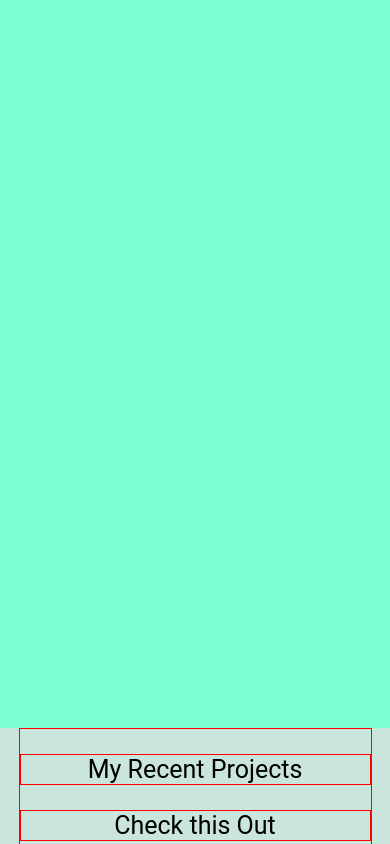
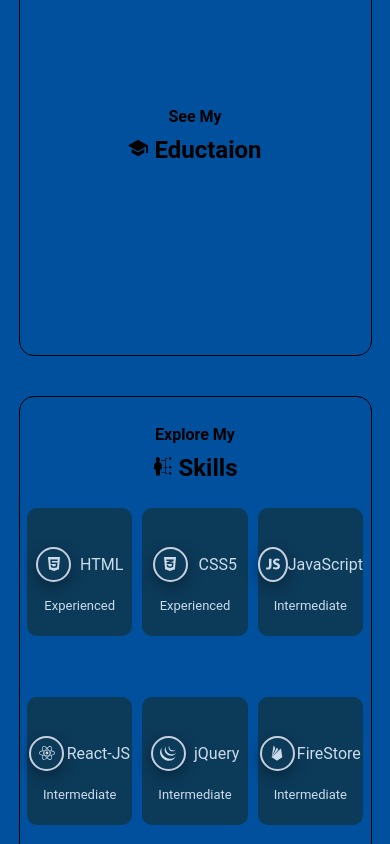
Before and after one commit to iamdeepak123/portfoliosite, a React (Create React App) app: page / in a window 390 px wide. Shown: the part 960-1804 px from the top of the page. Built offline with nearby package versions, Linux system fonts and the light colour scheme.

Commit message:
updated UI

```diff
--- a/src/App.js
+++ b/src/App.js
@@ -14,7 +14,7 @@
   return (
     <>
       <Navbar />
-      <HomePage />
+       <HomePage />
       <AboutMe />
       <MyWork />
       <ContactMe />
--- a/src/Components/AboutMe.jsx
+++ b/src/Components/AboutMe.jsx
@@ -1,13 +1,118 @@
 import React from 'react'
-import {Element} from "react-scroll"
+import { Element } from "react-scroll"
+import { Slide } from 'react-awesome-reveal';
+import { FaHtml5 } from "react-icons/fa";
+import { FaCss3Alt } from "react-icons/fa";
+import { AiOutlineJavaScript } from "react-icons/ai";
+import { FaReact } from "react-icons/fa6";
+import { SiJquery } from "react-icons/si";
+import { RiFirebaseFill } from "react-icons/ri";
+import { GiSkills } from "react-icons/gi";
+import { IoSchoolSharp } from "react-icons/io5";
+import { PiBuildingOfficeBold } from "react-icons/pi";
+
+
+
 
 const AboutMe = () => {
   return (
     <Element name='AboutMe'>
-    <div className='aboutMe_container'>About Me  </div>
+      <div className='AboutMe_container'>
+        <Slide className='aboutme_slider' direction='right'>
+          <div className="Education_details">
+
+            <div className="education_heading">
+              <h4>See My</h4>
+              <h2> <IoSchoolSharp  fontSize={"20px"}/> Eductaion
+              </h2>
+            </div>
+
+          </div>
+
+        </Slide>
+        <Slide direction='up' className='aboutme_slider'>
+          <div className="Skills_details">
+
+            <div className="skills_heading">
+              <h4>Explore My</h4>
+              <h2> <GiSkills fontSize={"20px"}/> Skills </h2>
+            </div>
+
+            <div className="skills_list">
+              <div className="skillbox">
+                <div className="skill_image">
+
+                  <p className='skillimg'><FaHtml5 /> </p>
+                  <p>HTML</p>
 
 
-    </Element>  )
+                </div>
+                <div className="skill_name">Experienced</div>
+              </div>
+              <div className="skillbox">
+
+                <div className="skill_image">
+
+                  <p className='skillimg'><FaCss3Alt /> </p>
+                  <p>CSS5</p>
+
+                </div>
+                <div className="skill_name">Experienced</div>
+              </div>
+              <div className="skillbox">
+                <div className="skill_image">
+
+                  <p className='skillimg'><AiOutlineJavaScript /> </p>
+                  <p>JavaScript</p>
+                </div>
+                <div className="skill_name">Intermediate</div>
+              </div>
+              <div className="skillbox">
+                <div className="skill_image">
+                  <p className='skillimg'> <FaReact /> </p>
+                  <p> React-JS</p>
+                </div>
+                <div className="skill_name">Intermediate</div>
+              </div>
+              <div className="skillbox">
+                <div className="skill_image">
+                  <p className='skillimg'> <SiJquery /></p>
+                  <p> jQuery</p>
+                </div>
+                <div className="skill_name">Intermediate</div>
+              </div>
+              <div className="skillbox">
+                <div className="skill_image">
+                  <p className='skillimg'>  <RiFirebaseFill /> </p>
+                  <p> FireStore</p>
+                </div>
+                <div className="skill_name">Intermediate</div>
+              </div>
+
+            </div>
+          </div>
+        </Slide>
+
+        <Slide direction='left' className='aboutme_slider'>
+          <div className="Experience_details">
+            <div className="experience_heading">
+              <h4>Explore My</h4>
+              <h2><PiBuildingOfficeBold fontSize={"20px"}/> Experience</h2>
+            </div>
+
+
+
+          </div>
+        </Slide>
+
+
+
+
+
+      </div>
+
+
+    </Element>)
 }
 
 export default AboutMe
--- a/src/Components/Navbar.jsx
+++ b/src/Components/Navbar.jsx
@@ -1,6 +1,7 @@
 import React, { useState } from 'react'
 import { Link } from "react-scroll"
 import { FiAlignRight } from "react-icons/fi";
+import { TbSquareRoundedLetterD } from "react-icons/tb";
 
 import { AiFillCloseCircle } from "react-icons/ai";
 
@@ -12,7 +13,8 @@
     <>
       <div className="navbar_container">
         <div className="nav_logo">
-          <div className="imgs">Karki</div>
+          <div className="imgs"><TbSquareRoundedLetterD fontSize={"50px"} />
+          </div>
         </div>
 
         <ul className={ active ? 'menu_list' : "menu_list active" }>
--- a/src/MyData/Data.js
+++ b/src/MyData/Data.js
@@ -1,7 +1,7 @@
 const data = [
     {
         id: 1,
-        name: "E-Commerce",
+        name: "E-Commerce-App",
         codelink: "https://github.com/iamdeepak123/my_ecomm_website",
         projectlink: "https://my-ecomm-website.vercel.app/",
         image: "https://drive.google.com/file/d/10O54BOWd0FS6yQ6QgyYAqMkVx4c9zuzQ/view?usp=drive_link.png",
@@ -22,7 +22,7 @@
     },
     {
         id: 3,
-        name: "ToDoList-React",
+        name: "ToDoList-React-App",
         codelink: "https://github.com/iamdeepak123/TodoList-React",
         projectlink: "https://todo-list-react-omega-five.vercel.app/",
         image: "",
--- a/src/index.css
+++ b/src/index.css
@@ -41,7 +41,6 @@
     height: 100%;
     width: 60%;
     gap: 60px;
-
     margin-left: 0px;
 
 }
@@ -56,6 +55,13 @@
     color: white;
     cursor: pointer;
     font-size: 18px;
+    transition: .8s;
+
+}
+
+.menu_list li:hover{
+    text-decoration: underline;
+
 }
 
 
@@ -92,21 +98,22 @@
     .menu_list {
         position: fixed;
         background-color: #0077B6;
-        top: 15vh;
+        top: 6vh;
         right: -100%;
         display: flex;
         flex-direction: column;
         justify-content: center;
         align-items: center;
-        height: 85vh;
+        height: 100vh;
         width: 100%;
         margin: 0px;
         padding: 0px;
         transition: ease-in-out .8s;
         z-index: 99999;
 
-        gap: 40px;
     }
+
+
 
     .menu_icons {
         display: flex;
@@ -115,7 +122,6 @@
         display: flex;
         justify-content: end;
         align-items: center;
-
     }
 
     .showicon {
@@ -148,14 +154,17 @@
     }
 
     .menu_list li {
-        height: 30px;
-        width: 39%;
-        margin-right: 0px;
-        font-size: 20px;
+        height: 40px;
+        width: 100%;
+        font-size: 25px;
+        width: 100%;
+        padding: 0%;
+
+
     }
 
     .imgs {
-        height: 74%;
+        height: 100%;
         width: 19%;
     }
 }
@@ -384,14 +393,168 @@
 
 }
 
+/* ------------------------------------------------AboutMe style-------------------------------- */
 
 
 
-.aboutMe_container {
-    height: 100vh;
+.AboutMe_container {
+    min-height: 700px;
+    height: auto;
     width: 100%;
-    background-color: aquamarine;
+    background-color: #00509d;
+    display: flex;
+    justify-content: center;
+    align-items: center;
+    gap: 20px;
+    caret-color: transparent;
 }
+
+.aboutme_slider{
+    width: 30%;
+    height: 550px;
+    border: 1px solid black;
+    margin-top: 10px;
+    margin-bottom: 10px;
+    border-radius: 15px;
+
+}
+.Education_details {
+    width: 100%;
+    height: 100%;
+    display: flex;
+    justify-content: center;
+    align-items: center;
+    flex-direction: column;
+}
+
+.Skills_details {
+    width: 100%;
+    height: 100%;
+    display: flex;
+    justify-content: center;
+    align-items: center;
+    flex-direction: column;
+}
+
+.skills_heading, .education_heading,.experience_heading{
+    height: 15%;
+    width: 100%;
+    text-align: center;
+    margin: 0px;
+    padding: 0px;
+    /* border: 1px solid red; */
+    display: flex;
+    flex-direction: column;
+    justify-content: center;
+    align-items: center;
+}
+
+.skills_heading,.experience_heading,.education_heading,h4,h2{
+    margin: 0%;
+    padding: 0%;
+    width: 100%;
+    margin-top: 10px;
+    /* border: 1px solid black; */
+}
+
+.skillimg{
+    height: 35px;
+    width: 35px;
+    border: 2px solid rgb(248, 239, 239);
+    border-radius: 50%;
+    display: flex;
+    justify-content: center;
+    align-items: center;
+    box-sizing: border-box;
+    transition: ease-in-out .5s;
+    box-shadow: rgba(0, 0, 0, 0.45) 0px 5px 15px;
+    cursor: pointer;
+}
+.skillimg:hover{
+    background-color: #0c2bd8;
+}
+.skills_list{
+    height: 80%;
+    width: 100%;
+    display: flex;
+    justify-content: center;
+    align-items: center;
+    flex-wrap: wrap;
+    gap: 10px;
+}
+.skill_image{
+    display: flex;
+    justify-content: space-evenly;
+    align-items: center;
+    width: 100%;
+    font-size: 20px;
+}
+
+.skill_image p{
+
+    align-content: center;
+}
+.skillbox{
+    width: 30%;
+    height: 35%;
+    /* border: 1px solid red; */
+    display: flex;
+    justify-content: center;
+    align-items: center;
+    flex-direction: column;
+    border-radius: 10px;
+    background-color: #0f3549;
+    color: white;
+    opacity: .8;
+    transition: .5s;
+    cursor: pointer;
+
+}
+
+.skillbox:hover{
+    opacity: 1;
+    transform: scale(1.1);
+}
+.skill_name{
+    font-size: 15px;
+}
+.Experience_details {
+    width: 100%;
+    height: 100%;
+    display: flex;
+    justify-content: center;
+    align-items: center;
+    flex-direction: column;
+}
+
+@media(max-width: 1000px){
+    .AboutMe_container {
+
+      justify-content: space-around;
+        flex-direction: column;
+        gap: 20px;
+    }
+    .aboutme_slider{
+        width: 90%;
+        height: 460px;
+        border: 1px solid black;
+
+    }
+    .skill_image{
+        font-size: 16px;
+    }
+
+    .skill_name{
+        font-size: 13px;
+    }
+
+    .skillbox{
+        width: 30%;
+        height: 35%;
+
+    }
+}
+
 
 
 /* ------------------------------------------------Contactme style-------------------------------- */
@@ -399,39 +562,43 @@
 .Contactpage_Container {
     height: 100vh;
     width: 100%;
-    background-color: rgb(17, 236, 163);
+    background-color: #064789;
     display: flex;
     justify-content: center;
     align-items: center;
 }
-.contactform_location{
+
+.contactform_location {
     height: 100%;
     width: 100%;
     display: flex;
     justify-content: center;
     align-items: center;
     flex-direction: column;
-    border: 1px solid black;
+    /* border: 1px solid black; */
     box-sizing: border-box;
 }
-.Contactform_slider{
+
+.Contactform_slider {
     height: 80%;
     width: 55%;
 }
 
-.Contactdetails_slider{
+.Contactdetails_slider {
     height: 80%;
     width: 55%;
 }
-.contact_details{
+
+.contact_details {
     height: 100%;
     border: 1px solid black;
     width: 100%;
 }
+
 .location_map {
-    width: 60%;
+    width: 46%;
     height: 35%;
-    border: 1px solid black;
+    /* border: 1px solid black; */
     caret-color: transparent;
 }
 
@@ -441,7 +608,7 @@
     display: flex;
     justify-content: center;
     align-items: center;
-    border: 1px solid black;
+    /* border: 1px solid black; */
 }
 
 .Contact_form form {
@@ -472,14 +639,14 @@
     resize: none;
 }
 
-.form_heading{
+.form_heading {
     margin: 0px;
     padding: 0%;
     color: white;
-    align-content: center;
+    text-align: center;
 }
 
-.form_heading_icon{
+.form_heading_icon {
     color: blue;
 }
 
@@ -506,24 +673,25 @@
 
 @media(max-width: 800px) {
 
-    .Contactpage_Container{
+    .Contactpage_Container {
         flex-direction: column;
     }
 
-    .location_map{
+    .location_map {
         display: none;
     }
 
-    .Contactdetails_slider{
-        width:  85%;
+    .Contactdetails_slider {
+        width: 85%;
     }
 
-    .Contactform_slider{
-        width:  85%;
+    .Contactform_slider {
+        width: 85%;
     }
-    .Contact_form button {
+
+    .contactform_btn {
         height: 35px;
-        width: 100px;
+        width: 260px;
 
     }
 
@@ -573,7 +741,7 @@
     min-height: 800px;
     width: 100%;
 
-    background-color: rgb(201, 229, 220);
+    background-color: #00296b;
     /* border: 1px solid red; */
 }
 
@@ -586,11 +754,12 @@
 .mywork_heading {
     height: 140px;
     width: 90%;
-    border: 1px solid red;
+    color: white;
+    /* border: 1px solid red; */
 }
 
 .mywork_heading p {
-    border: 1px solid red;
+    /* border: 1px solid red; */
     text-align: center;
     font-size: 25px;
 
@@ -604,15 +773,16 @@
     gap: 40px;
     justify-content: center;
     align-items: center;
-    border: 1px solid red;
+    /* border: 1px solid red; */
     overflow-y: auto;
     overflow-x: hidden;
+    color: rgb(226, 217, 217);
 }
 
 .card {
     height: 400px;
     width: 290px;
-    border: 1px solid red;
+    /* border: 1px solid red; */
     display: flex;
     justify-content: center;
     align-items: center;
@@ -620,6 +790,7 @@
     border-radius: 10px;
     box-sizing: border-box;
     caret-color: transparent;
+    background-color: #101d42;
 
 }
 
@@ -634,7 +805,7 @@
 .card_info {
     height: 45%;
     width: 95%;
-    border: 1px solid rgb(23, 187, 53);
+    border: 1px solid rgb(5, 5, 5);
     display: flex;
     justify-content: center;
     align-items: center;
@@ -649,7 +820,7 @@
     align-items: center;
     width: 100%;
     height: 15%;
-    border: 1px solid red;
+    /* border: 1px solid red; */
 
 }
 
@@ -757,6 +928,7 @@
     justify-content: center;
     align-items: center;
     caret-color: transparent;
+    background-color: #14213d;
 }
 
 .footer_heading {
@@ -781,5 +953,6 @@
 }
 
 .footer_content {
-    font-size: 2opx;
+    font-size: 20px;
+    color: white;
 }
```
